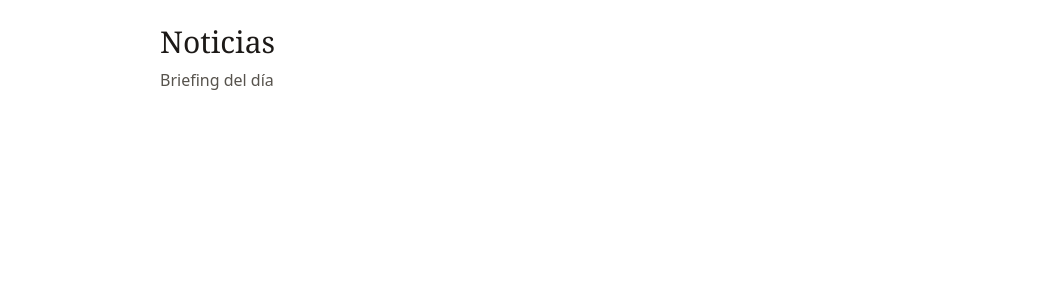
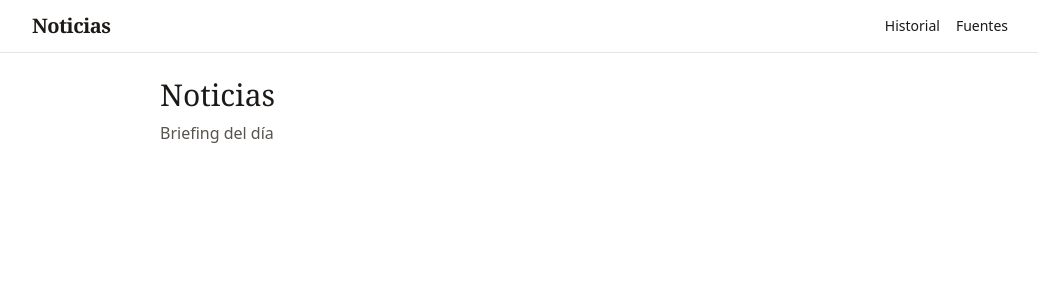
Before and after one commit to Ltaverna/brief_noticias, a Next.js app in the folder web/: page / in a window 1280 px wide. Shown: the top 300 px of the page, without its empty margins (120-1158 px from the left). Built offline with nearby package versions, Linux system fonts and the light colour scheme.

Commit message:
feat(web): header, footer, layout shell

```diff
--- a/web/app/layout.tsx
+++ b/web/app/layout.tsx
@@ -1,5 +1,6 @@
 import type { Metadata } from "next";
 import "./globals.css";
+import { Header } from "@/components/Header";
 import { Providers } from "./providers";
 
 export const metadata: Metadata = {
@@ -10,8 +11,11 @@ export const metadata: Metadata = {
 export default function RootLayout({ children }: { children: React.ReactNode }) {
   return (
     <html lang="es" suppressHydrationWarning>
-      <body className="bg-white text-stone-900 dark:bg-stone-950 dark:text-stone-100">
-        <Providers>{children}</Providers>
+      <body className="min-h-screen bg-white text-stone-900 dark:bg-stone-950 dark:text-stone-100">
+        <Providers>
+          <Header />
+          {children}
+        </Providers>
       </body>
     </html>
   );
--- /dev/null
+++ b/web/components/Footer.tsx
@@ -0,0 +1,10 @@
+export function Footer({ generatedAt }: { generatedAt?: string | null }) {
+  return (
+    <footer className="border-t border-stone-200 px-6 py-6 text-xs text-stone-500 dark:border-stone-800 dark:text-stone-400">
+      <div className="mx-auto max-w-5xl">
+        {generatedAt && <p>Briefing generado: {new Date(generatedAt).toLocaleString("es-AR")}</p>}
+        <p className="mt-1">Comparador de coberturas · Análisis con GPT-4o</p>
+      </div>
+    </footer>
+  );
+}
--- /dev/null
+++ b/web/components/Header.tsx
@@ -0,0 +1,17 @@
+import Link from "next/link";
+
+export function Header() {
+  return (
+    <header className="sticky top-0 z-10 border-b border-stone-200 bg-white/85 backdrop-blur dark:border-stone-800 dark:bg-stone-950/85">
+      <div className="mx-auto flex max-w-5xl items-center justify-between px-6 py-3">
+        <Link href="/" className="text-xl font-serif font-bold tracking-tight">
+          Noticias
+        </Link>
+        <nav className="flex items-center gap-4 text-sm">
+          <Link href="/historial" className="hover:underline">Historial</Link>
+          <Link href="/fuentes" className="hover:underline">Fuentes</Link>
+        </nav>
+      </div>
+    </header>
+  );
+}
```
